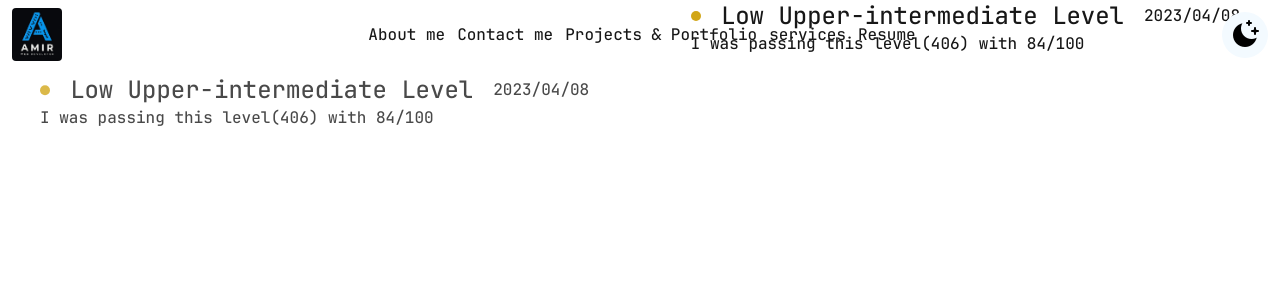
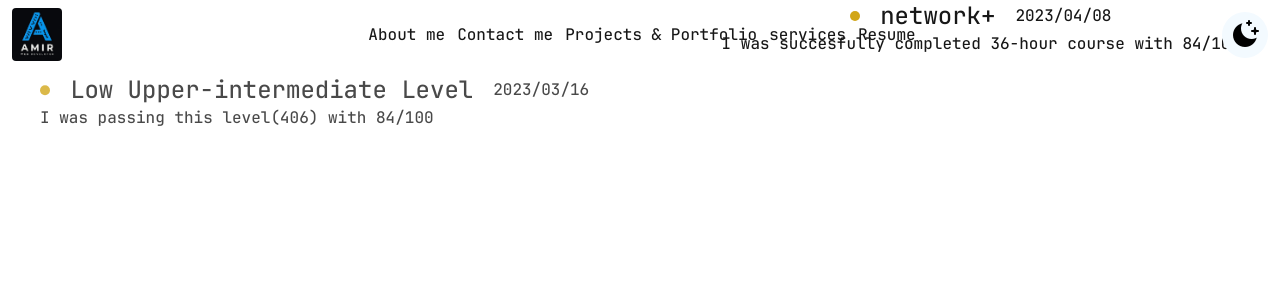
Before and after one commit to amirhoprogrammer/my-website, a Next.js app: page /AboutMe/Histories in a window 1280 px wide. Shown: the top 300 px of the page. Built offline with nearby package versions, Linux system fonts and the light colour scheme.

Commit message:
add history section for about me and add link for footerlistitem

```diff
--- a/components/FooterLists.tsx
+++ b/components/FooterLists.tsx
@@ -1,4 +1,5 @@
 import { FooterList } from "@/utils/types";
+import Link from "next/link";
 
 export default function FooterLists({ items }: { items: FooterList }) {
   return (
@@ -6,10 +7,11 @@ export default function FooterLists({ items }: { items: FooterList }) {
       <h3 className="text-lg font-bold">{items.title}</h3>
       {items.listItems.map((item, id) => (
         <div className="" key={id}>
-          <p className="text-base my-1">{item}</p>
+          <Link href={item.link}>
+            <p className="text-base my-1">{item.title}</p>
+          </Link>
         </div>
       ))}
-      {/*.map((item, id) => ())}*/}
     </div>
   );
 }
--- a/data/HistoryItem.ts
+++ b/data/HistoryItem.ts
@@ -1,8 +1,8 @@
 export const HistoryItems = [
   {
     id: 1,
-    title: "Low Upper-intermediate Level",
-    description: "I was passing this level(406) with 84/100",
+    title: "network+",
+    description: "I was succesfully completed 36-hour course with 84/100",
     year: 2023,
     month: 4,
     day: 8,
@@ -12,15 +12,16 @@ export const HistoryItems = [
     title: "Low Upper-intermediate Level",
     description: "I was passing this level(406) with 84/100",
     year: 2023,
-    month: 4,
-    day: 8,
+    month: 3,
+    day: 16,
   },
   {
     id: 3,
-    title: "Low Upper-intermediate Level",
-    description: "I was passing this level(406) with 84/100",
+    title: "CCNA 200-301",
+    description:
+      "I was succesfully completed 72-hour course with 90/100, this course",
     year: 2023,
-    month: 4,
-    day: 8,
+    month: 9,
+    day: 7,
   },
 ];
--- a/data/footerData.ts
+++ b/data/footerData.ts
@@ -1,14 +1,26 @@
 export const footerData = [
   {
     title: "Public Pages",
-    listItems: ["About Me", "Contact Me", "All Projects"],
+    listItems: [
+      { title: "About Me", link: "/AboutMe" },
+      { title: "Contact Me", link: "/ContactMe" },
+      { title: "All Projects", link: "#" },
+    ],
   },
   {
     title: "Next Project",
-    listItems: ["Podexapp", "authy", "spirit-shop"],
+    listItems: [
+      { title: "Podexapp", link: "/Projects/1" },
+      { title: "authy", link: "/Projects/2" },
+      { title: "spirit-shop", link: "/Projects/3" },
+    ],
   },
   {
     title: "React project",
-    listItems: ["kandaTask1", "front-project-roshan", "reactBro"],
+    listItems: [
+      { title: "kandaTask1", link: "/Projects/6" },
+      { title: "front-project-roshan", link: "/Projects/5" },
+      { title: "reactBro", link: "/Projects/4" },
+    ],
   },
 ];
--- a/utils/types.ts
+++ b/utils/types.ts
@@ -42,9 +42,13 @@ export interface ResumeDetails {
   end: number;
 }
 
+export interface FooterListItems {
+  title: string;
+  link: string;
+}
 export interface FooterList {
   title: string;
-  listItems: string[];
+  listItems: FooterListItems[];
 }
 
 export interface Footericon {
```
